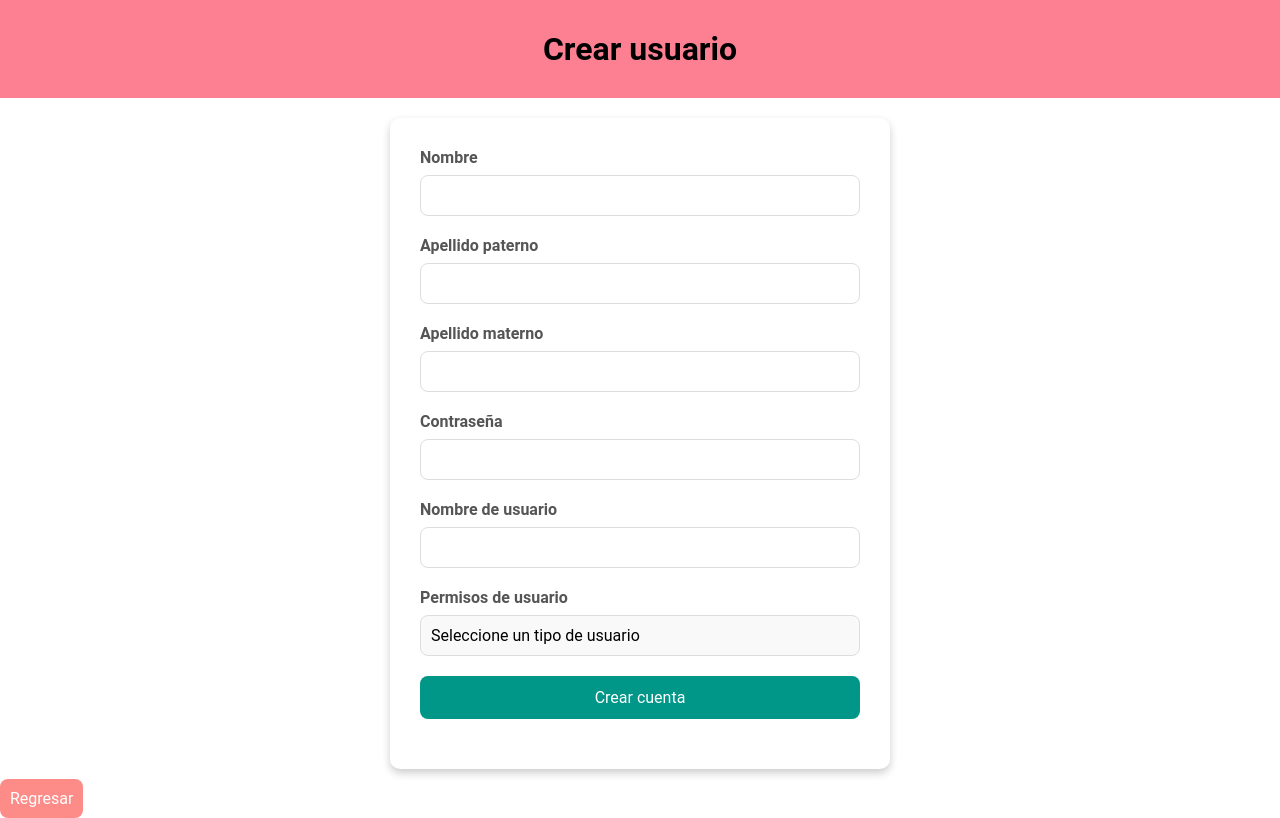
After one commit to Dante6228/Cecytem, a PHP site: page /crearUsuario.php in a window 1280 px wide. The commit adds this page. Run offline with PHP 8.4, Linux system fonts and the light colour scheme; data comes from the database, SQL or seed files in the repository.

Commit message:
Formulario de crear cuenta de usuario

```diff
--- /dev/null
+++ b/crearUsuario.php
@@ -0,0 +1,83 @@
+<?php
+
+require_once __DIR__ . "/php/conexion/conexion.php";
+
+$pdo = conn::conn();
+
+session_start();
+
+$query = "SELECT * FROM tipoUsuario";
+
+$stmt = $pdo->prepare($query);
+$stmt->execute();
+$tipos = $stmt->fetchAll(PDO::FETCH_ASSOC);
+
+?>
+
+<!DOCTYPE html>
+<html lang="es">
+<head>
+    <meta charset="UTF-8">
+    <meta name="viewport" content="width=device-width, initial-scale=1.0">
+    <link rel="stylesheet" href="css/general.css">
+    <link rel="stylesheet" href="css/crearCuenta.css">
+    <title>Crear cuenta</title>
+</head>
+<body>
+    <header>
+        <h1>Crear usuario</h1>
+    </header>
+    <main>
+        <form action="php/login/crear.php" method="POST">
+            <div class="input">
+                <label for="nombre">Nombre</label>
+                <input type="text" id="nombre" name="nombre" required>
+            </div>
+            <div class="input">
+                <label for="ap">Apellido paterno</label>
+                <input type="text" id="ap" name="ap" required>
+            </div>
+            <div class="input">
+                <label for="am">Apellido materno</label>
+                <input type="text" id="am" name="am" required>
+            </div>
+            <div class="input">
+                <label for="pwd">Contraseña</label>
+                <input type="password" id="pwd" name="pwd" required>
+            </div>
+            <div class="input">
+                <label for="usuario">Nombre de usuario</label>
+                <input type="text" id="usuario" name="usuario" required>
+            </div>
+            <div class="input">
+                <label for="tipo">Permisos de usuario</label>
+                <select name="tipo" id="tipo" onchange="limpiarSelect('tipo')">
+                    <option value="">Seleccione un tipo de usuario</option>
+                    <?php foreach ($tipos as $tipo) {?>
+                        <option value="<?php echo $tipo['id']?>"><?php echo $tipo['descripcion']?></option>
+                    <?php }?>
+                </select>
+            </div>
+            <div class="input">
+                <button value="submit">Crear cuenta</button>
+            </div>
+        </form>
+    </main>
+    <nav>
+        <ul>
+            <li>
+                <a href="cuentas.php">Regresar</a>
+            </li>
+        </ul>
+    </nav>
+    <script>
+        function limpiarSelect(id) {
+            const select = document.getElementById(id);
+            const option = select.querySelector("option[value='']");
+            if (option) {
+                option.disabled = true;
+            }
+        }
+    </script>
+</body>
+</html>
--- /dev/null
+++ b/css/crearCuenta.css
@@ -0,0 +1,59 @@
+/* Main content styling */
+main {
+    background-color: #ffffff;
+    width: 100%;
+    max-width: 500px;
+    padding: 30px;
+    border-radius: 10px;
+    box-shadow: 0px 4px 8px rgba(0, 0, 0, 0.2);
+    margin: 20px auto;
+}
+
+form .input {
+    margin-bottom: 20px;
+    display: flex;
+    flex-direction: column;
+}
+
+label {
+    font-weight: bold;
+    color: #555;
+    margin-bottom: 8px;
+}
+
+input[type="text"],
+input[type="password"],
+select {
+    padding: 10px;
+    border: 1px solid #ddd;
+    border-radius: 8px;
+    font-size: 1rem;
+    transition: border 0.3s ease;
+}
+
+input[type="text"]:focus,
+input[type="password"]:focus,
+select:focus {
+    outline: none;
+}
+
+select {
+    appearance: none;
+    background: #f9f9f9;
+}
+
+/* Button styling */
+button {
+    padding: 12px;
+    font-size: 1rem;
+    color: #fff;
+    background-color: #009688;
+    border: none;
+    border-radius: 8px;
+    cursor: pointer;
+    transition: 0.3s ease;
+}
+
+button:hover {
+    background-color: #00796b;
+}
--- a/css/inicio.css
+++ b/css/inicio.css
@@ -28,6 +28,7 @@ a{
     background-color: #fd8c88;
     padding: 15px;
     margin-top: 40px;
+    margin-right: 12px;
     border-radius: 8px;
     transition: 0.4s;
     cursor: pointer;
```
Also changed, not shown: cuentas.php (+74 -0 lines), inicio.php (+29 -1 lines), php/login/login.php (+8 -1 lines), php/login/crear.php (added).
